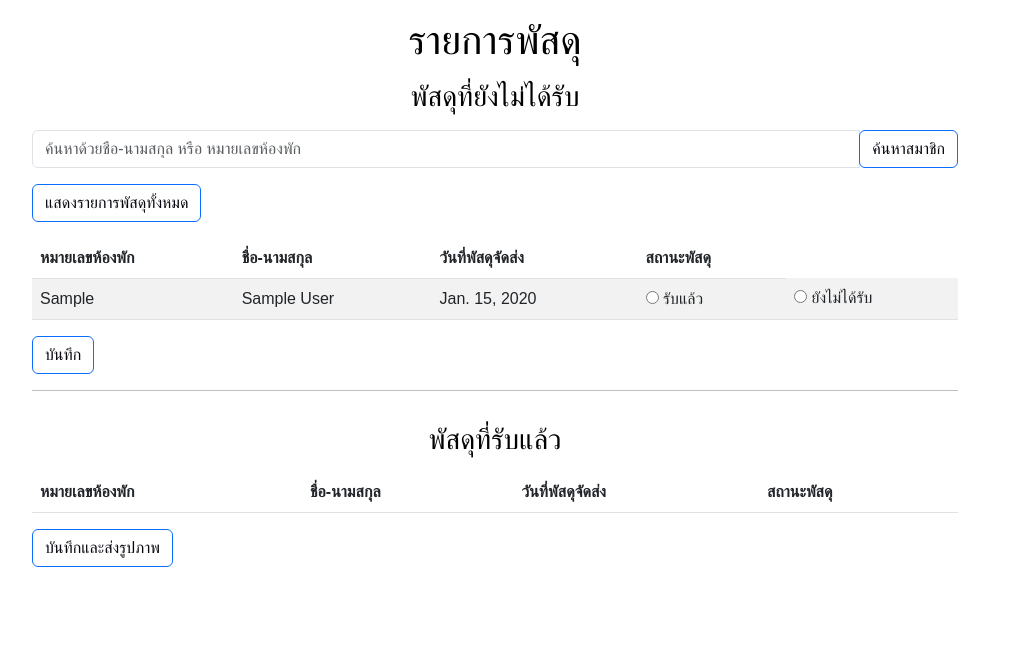
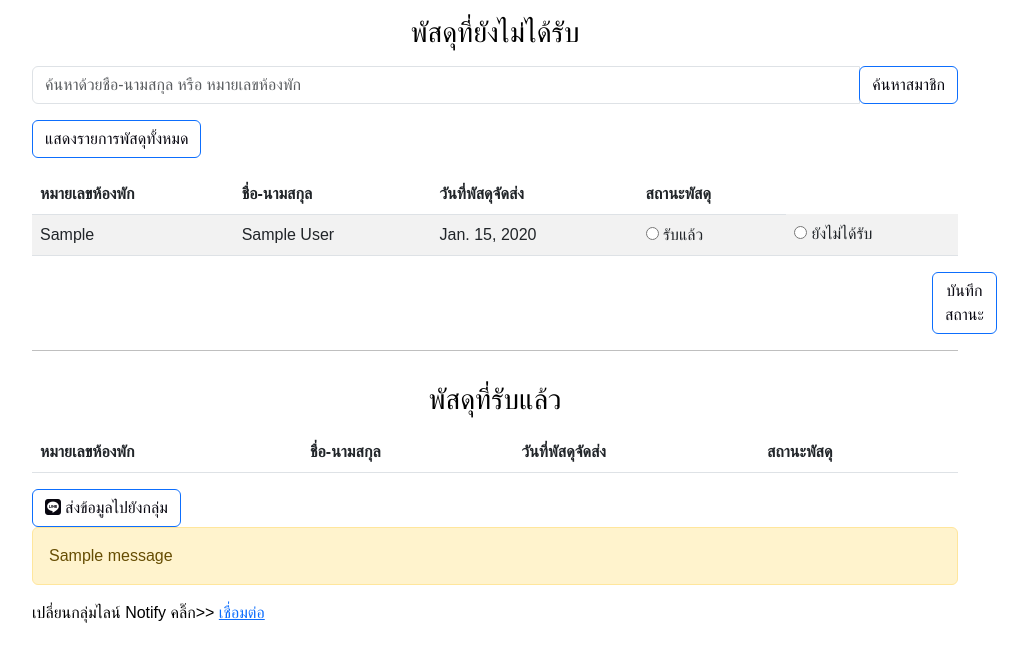
Before and after one commit to danainan/django_project, a Django app: page /summary/ in a window 1280 px wide. Shown: the part 59-721 px from the top of the page, without its empty margins (145-1173 px from the left). Run offline with Django 4.2, Linux system fonts and the light colour scheme; a user stored in the database is signed in; tables that the repository leaves empty hold one stand-in row (values such as "Sample post"); one stand-in notice (Sample message) is shown; lists and menus that the app fills with data are empty; some libraries are stand-ins or nearby versions.

Commit message:
dev jame commit

```diff
--- a/project/models.py
+++ b/project/models.py
@@ -10,3 +10,7 @@ class Users(models.Model):
 class Rooms(models.Model):
     room_number = models.CharField(max_length=3, unique=True)
     room_capacity = models.CharField(max_length=1)
+
+class Token(models.Model):
+    token = models.CharField(max_length=255)
+    created_at = models.DateTimeField(auto_now_add=True)
--- a/project/templates/std/summary.html
+++ b/project/templates/std/summary.html
@@ -12,8 +12,9 @@
     <script src="https://cdn.jsdelivr.net/npm/bootstrap@5.3.0/dist/js/bootstrap.bundle.min.js"
     integrity="sha384-geWF76RCwLtnZ8qwWowPQNguL3RmwHVBC9FhGdlKrxdiJJigb/j/68SIy3Te4Bkz"
     crossorigin="anonymous"></script>
+    <script src="https://kit.fontawesome.com/b56c1cd1e7.js" crossorigin="anonymous"></script>
 
-    <title>Summary Parcels</title>
+    <title>รายการพัสดุ</title>
 
     <style>
 
@@ -39,7 +40,6 @@
 
 <body>
     {% include 'std/navbar.html' %}
-    <h1 class="text-center my-3">รายการพัสดุ</h1>
     <h3 class="text-center my-3">พัสดุที่ยังไม่ได้รับ</h3>
     <div class="container">
         <div class="row justify-content-center">
@@ -106,7 +106,9 @@
                             </tbody>
                         </table>
                     </div>
-                    <button type="submit" class="btn btn-primary">บันทึก</button>
+
+                    <button type="submit" class="btn btn-primary" style="margin-left: 900px;">บันทึกสถานะ</button>
+
                     <hr>
                     <div style="max-height: 200px; overflow-y: auto; scrollbar-width: thin; scrollbar-color: gray gray;">
                         <h3 class="text-center my-3">พัสดุที่รับแล้ว</h3>
@@ -134,9 +136,25 @@
                 </form>
                 <form method="POST" action="{% url 'save_img' %}">
                     {% csrf_token %}
-                    <button type="submit" class="btn btn-primary">บันทึกและส่งรูปภาพ</button>
+                    <button type="submit" class="btn btn-primary"><i class="fa-brands fa-line"> ส่งข้อมูลไปยังกลุ่ม</i></button>
                 </form>
-            </div>
+
+                <div id="alert-container">
+                    {% for message in messages %}
+                    <div class="alert alert-warning">{{ message }}</div>
+                    {% endfor %}
+                </div>
+
+
+                เปลี่ยนกลุ่มไลน์ Notify คลิ๊ก>>
+                <a href="/linelogin">
+                    เชื่อมต่อ
+                </a>
+
+
+
+
+
         </div>
 
 
--- a/project/urls.py
+++ b/project/urls.py
@@ -16,4 +16,5 @@ urlpatterns = [
     path("delete-room/<int:room_id>", delete_room, name="delete_room"),
     path("summary/", summary, name='summary'),
     path("save-img/", save_img, name="save_img"),
+    path("linelogin/", line_login, name="line_login"),
 ]
--- a/project/views.py
+++ b/project/views.py
@@ -1,5 +1,5 @@
 from django.shortcuts import render,redirect,get_object_or_404
-from .models import Users
+from .models import Users,Rooms,Token
 from django.contrib.auth.models import User
 from .models import Rooms
 from django.contrib.auth import authenticate, login as auth_login
@@ -11,10 +11,11 @@ from django.db.models import Q
 from ocr.models import Document
 import pandas as pd
 from pymongo import MongoClient
-import openpyxl
+# import openpyxl
 import os
 from PIL import Image, ImageDraw, ImageFont
 import requests
+import matplotlib
 import matplotlib.pyplot as plt
 import matplotlib.font_manager as fm
 from matplotlib.font_manager import FontProperties
@@ -22,102 +23,136 @@ from matplotlib.table import Table
 import datetime
 from django.http import JsonResponse
 from django.conf import settings
+from urllib.parse import unquote
+
+
+
+
+def line_login(request):
+    client_id = "Ya8jHK3niGm0PXaTNCl7N1"
+    callback_url = "http://127.0.0.1:8000/project/summary/"
+    client_secret = "5SNI3j70vtuaiYq35ClPsYwcQSXjkrRpqR0IbJvSlYz"
+
+    line_login_url = f"https://notify-bot.line.me/oauth/authorize?response_type=code&client_id={client_id}&redirect_uri={callback_url}&scope=notify&state={client_secret}"
+
+    return redirect(line_login_url)
+
+def exchange_code_for_access_token(code):
+    token_url = "https://notify-bot.line.me/oauth/token"
+
+    payload = {
+        "grant_type": "authorization_code",
+        "code": code,
+        "redirect_uri": "http://127.0.0.1:8000/project/summary/",
+        "client_id": "Ya8jHK3niGm0PXaTNCl7N1",
+        "client_secret": "5SNI3j70vtuaiYq35ClPsYwcQSXjkrRpqR0IbJvSlYz"
+    }
+
+    response = requests.post(token_url, data=payload)
+
+    if response.status_code == 200:
+        access_token = response.json().get('access_token')
+        Token.objects.create(token=access_token, created_at=datetime.datetime.now())
+
+
+
+        return access_token
+    else:
+        return None
+
+
+
+
+
+
+
+
+
+
+# เลือกฟิลด์ที่ต้องการใช้งาน
+def select_columns(collection):
+    plt.rcParams['font.family'] = 'Angsana New'
+    df = pd.DataFrame(list(collection.find()))
+    selected_columns = ['firstname', 'last_name', 'room_num', 'status', 'date']
+    df_selected = df[selected_columns]
+    # เลือกแถวที่มีสถานะเป็น 'ยังไม่ได้รับ'
+    df_selected = df_selected[df_selected['status'] == 'ยังไม่ได้รับ']
+    # เปลี่ยนชื่อคอลัมน์
+    df_selected.columns = ['ชื่อ', 'นามสกุล', 'ห้อง', 'สถานะ', 'วันที่']
+    df_selected = df_selected.sort_values(by='ห้อง', ascending=True)
+    df_selected = df_selected[['ห้อง' ,'ชื่อ', 'นามสกุล','วันที่' ,'สถานะ']]
+    df_selected['วันที่'] = pd.to_datetime(df_selected['วันที่']).dt.date
+
+    return df_selected
+
+def create_and_save_table_plot(df, title, filename):
+       matplotlib.use('Agg')
+       plt.title(title)
+       table = plt.table(
+           cellText=df.values,
+           colLabels=df.columns,
+           cellLoc='center',
+           loc='center'
+       )
+       table.auto_set_font_size(False)
+       table.set_fontsize(10)
+       table.scale(1.5, 1.5)  # Adjust the table size if needed
+       plt.axis('off')
+       plt.savefig(filename, bbox_inches='tight', dpi=500)
+       plt.close()
 
 
 
 def save_img(request):
-    # ส่วนที่ 1
     client = MongoClient('mongodb+srv://authachaizzz:1234@cluster0.xf2c6og.mongodb.net/?retryWrites=true&w=majority')
     db = client['finaldatabase']
     collection = db['ocr_document']
 
-    # เลือกฟิลด์ที่ต้องการใช้งาน
-    def select_columns():
-        plt.rcParams['font.family'] = 'Angsana New'
 
-        # เชื่อมต่อ MongoDB
-        df = pd.DataFrame(list(collection.find()))
-        selected_columns = ['firstname', 'last_name', 'room_num', 'status', 'date']
-        df_selected = df[selected_columns]
 
-        # เลือกแถวที่มีสถานะเป็น 'ยังไม่ได้รับ'
-        df_selected = df_selected[df_selected['status'] == 'ยังไม่ได้รับ']
 
-        # เปลี่ยนชื่อคอลัมน์
-        df_selected.columns = ['ชื่อ', 'นามสกุล', 'ห้อง', 'สถานะ', 'วันที่']
+    dateToday = datetime.datetime.now().date()
+    all_data = select_columns(collection)
+    df_selected_today = all_data[all_data['วันที่'] == dateToday]
+    df_selected_other = all_data[all_data['วันที่'] != dateToday]
 
-        df_selected = df_selected.sort_values(by='ห้อง', ascending=True)
+    today_title = f'รายการพัสดุที่ยังไม่ได้รับวันนี้ {dateToday}'
+    other_title = f'รายการพัสดุที่ยังไม่ได้รับวันอื่นๆ'
 
-        df_selected = df_selected[['ห้อง' ,'ชื่อ', 'นามสกุล','วันที่' ,'สถานะ']]
+    create_and_save_table_plot(df_selected_today, today_title, 'วันนี้.png')
+    create_and_save_table_plot(df_selected_other, other_title, 'วันอื่นๆ.png')
 
-        df_selected['วันที่'] = pd.to_datetime(df_selected['วันที่']).dt.date
+    # line_notify_token = "CCDXvamsMK3Cgcnu3k2sW5MdWgdLUvGbR7YtqteeH7W"
 
-        return df_selected
 
-    # ส่วนที่ 2
-    df_selected = select_columns()
+    #find Token all
+    token = Token.objects.last()
+    print(token)
 
-    # ส่วนที่ 3
-    dateToday = datetime.datetime.now().date()
-    dateMaxData = select_columns()['วันที่'].max()
-    df_selected_today = select_columns()
-    df_selected_today = df_selected_today[df_selected_today['วันที่'] == dateToday]
+    if token is None:
+        return redirect('line_login')
+    else:
+        token = Token.objects.latest('created_at')
+        line_notify_token = token.token
 
-    if not df_selected.empty:
-        plt.title(f'รายชื่อพัสดุที่ยังไม่ได้รับวันที่ {dateToday}')
-        plt.table(cellText=df_selected_today.values,
-                colLabels=df_selected_today.columns,
-                cellLoc='center', loc='center')
-        plt.axis('off')
-        plt.savefig('วันนี้.png', bbox_inches='tight', dpi=500)
-        plt.close()
 
-    df_selected_other = select_columns()
-    df_selected_other = df_selected_other[df_selected_other['วันที่'] != dateToday]
-
-    if not df_selected.empty:
-        plt.title(f'รายชื่อพัสดุที่ยังไม่ได้รับวันอื่นๆ')
-        plt.table(cellText=df_selected_other.values,
-                colLabels=df_selected_other.columns,
-                cellLoc='center', loc='center')
-        plt.axis('off')
-        plt.savefig('วันอื่นๆ.png', bbox_inches='tight', dpi=500)
-        plt.close()
-
-    line_notify_token = "CCDXvamsMK3Cgcnu3k2sW5MdWgdLUvGbR7YtqteeH7W"
     line_notify_api_url = "https://notify-api.line.me/api/notify"
 
     headers = {
-        "Authorization": f"Bearer {line_notify_token}"
+         "Authorization": f"Bearer {line_notify_token}"
     }
-    data = {
-        "message": "รายการพัสดุที่ยังไม่ได้รับวันนี้",
-    }
-    files = {
-        "imageFile": ("วันนี้.png", open("วันนี้.png", "rb"), "image/png")
-    }
-    response = requests.post(line_notify_api_url, headers=headers, data=data, files=files)
-
-    if response.status_code == 200:
-        print("ส่งรูปภาพสำเร็จ")
-    else:
-        print("เกิดข้อผิดพลาดในการส่งรูปภาพ")
-        print(response.text)
 
 
-    data = {
-        "message": "รายการพัสดุที่ยังไม่ได้รับวันอื่นๆ",
-    }
-    files = {
-        "imageFile": ("วันอื่นๆ.png", open("วันอื่นๆ.png", "rb"), "image/png")
-    }
-    response = requests.post(line_notify_api_url, headers=headers, data=data, files=files)
-    # ตรวจสอบสถานะการส่ง
-    if response.status_code == 200:
-        print("ส่งรูปภาพวันอื่นๆสำเร็จ")
-    else:
-        print("เกิดข้อผิดพลาดในการส่งรูปภาพวันอื่นๆ")
-        print(response.text)
+    files = {'imageFile': open('วันนี้.png', 'rb')}
+    data = {'message': f'{today_title}'}
+    requests.post(line_notify_api_url, headers=headers, data=data, files=files)
+
+    files = {'imageFile': open('วันอื่นๆ.png', 'rb')}
+    data = {'message': f'{other_title}'}
+    requests.post(line_notify_api_url, headers=headers, data=data, files=files)
+
+    client.close()
+
 
 
 
@@ -156,100 +191,17 @@ def summary(request):
                 document.status = status
                 document.save()
 
-    return render(request, 'std/summary.html', {'documents': documents, 'received_documents': received_documents})
 
+    code = request.GET.get('code')
+    if code:
+        access_token = exchange_code_for_access_token(code)
 
-# ----------------------------------------------------------------------------------------
-
-
-# client = MongoClient('mongodb+srv://authachaizzz:1234@cluster0.xf2c6og.mongodb.net/?retryWrites=true&w=majority')
-# db = client['finaldatabase']
-# collection = db['ocr_document']
-
-
-# # เลือกฟิลด์ที่ต้องการใช้งาน
-# def select_columns():
-#     plt.rcParams['font.family'] = 'Angsana New'
-
-#     # เชื่อมต่อ MongoDB
-
-#     df = pd.DataFrame(list(collection.find()))
-#     selected_columns = ['firstname', 'last_name', 'room_num', 'status', 'date']
-
-
-#     df_selected = df[selected_columns]
-
-#     # เลือกแถวที่มีสถานะเป็น 'ยังไม่ได้รับ'
-#     df_selected = df_selected[df_selected['status'] == 'ยังไม่ได้รับ']
-
-#     # เปลี่ยนชื่อคอลัมน์
-#     df_selected.columns = ['ชื่อ', 'นามสกุล', 'ห้อง', 'สถานะ', 'วันที่']
-
-#     # filter ห้องน้อยก่อน
-#     df_selected = df_selected.sort_values(by='ห้อง', ascending=True)
-
-#     #สลับคอลัมน์
-#     df_selected = df_selected[['ห้อง' ,'ชื่อ', 'นามสกุล','วันที่' ,'สถานะ']]
-
-#     # แปลงคอลัมน์ 'date' ให้เป็นประเภท date
-#     df_selected['วันที่'] = pd.to_datetime(df_selected['วันที่']).dt.date
-#     return df_selected
-
-# dateToday = datetime.datetime.now().date()
-# dateMaxData = select_columns()['วันที่'].max()
-
-
-# df_selected = select_columns()
-# df_selected = df_selected[df_selected['วันที่'] == dateToday]
-# plt.title(f'รายชื่อพัสดุที่ยังไม่ได้รับวันที่ {dateToday}')
-# plt.table(cellText=df_selected.values,
-#         colLabels=df_selected.columns,
-#         cellLoc='center', loc='center')
-# plt.axis('off')
-# plt.savefig('วันนี้.png', bbox_inches='tight', dpi=300)
-
-# plt.close()
-# df_selected = select_columns()
-# df_selected = df_selected[df_selected['วันที่'] != dateToday]
-# plt.title(f'รายชื่อพัสดุที่ยังไม่ได้รับวันอื่นๆ')
-# plt.table(cellText=df_selected.values,
-#         colLabels=df_selected.columns,
-#         cellLoc='center', loc='center')
-# plt.axis('off')
-# plt.savefig('วันอื่นๆ.png', bbox_inches='tight', dpi=300)
+        print(access_token)
 
 
 
 
-
-# # ข้อมูลสำหรับเชื่อมต่อกับ Line Notify API
-# line_notify_token = "CCDXvamsMK3Cgcnu3k2sW5MdWgdLUvGbR7YtqteeH7W"
-# line_notify_api_url = "https://notify-api.line.me/api/notify"
-
-# # ส่งรูปภาพ
-# headers = {
-#     "Authorization": f"Bearer {line_notify_token}"
-# }
-# data = {
-#     "message": "ข้อความที่คุณต้องการส่ง",
-# }
-# files = {
-#     "imageFile": ("output_image.png", open("output_image.png", "rb"), "image/png")
-# }
-# response = requests.post(line_notify_api_url, headers=headers, data=data, files=files)
-
-# # ตรวจสอบสถานะการส่ง
-# if response.status_code == 200:
-#     print("ส่งรูปภาพสำเร็จ")
-# else:
-#     print("เกิดข้อผิดพลาดในการส่งรูปภาพ")
-#     print(response.text)
-
-
-
-# ------------------------------------------------------------------------------------
-
-
+    return render(request, 'std/summary.html', {'documents': documents, 'received_documents': received_documents})
 
 
 
```
Also changed, not shown: วันนี้.png (added), วันอื่นๆ.png (added).
